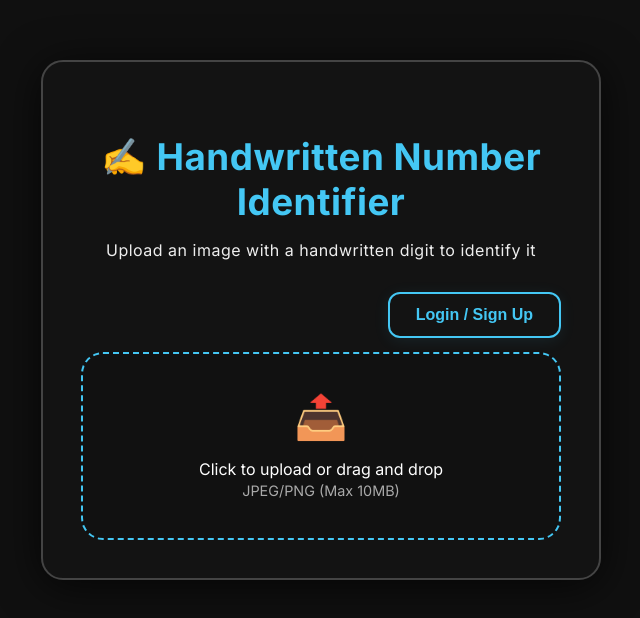
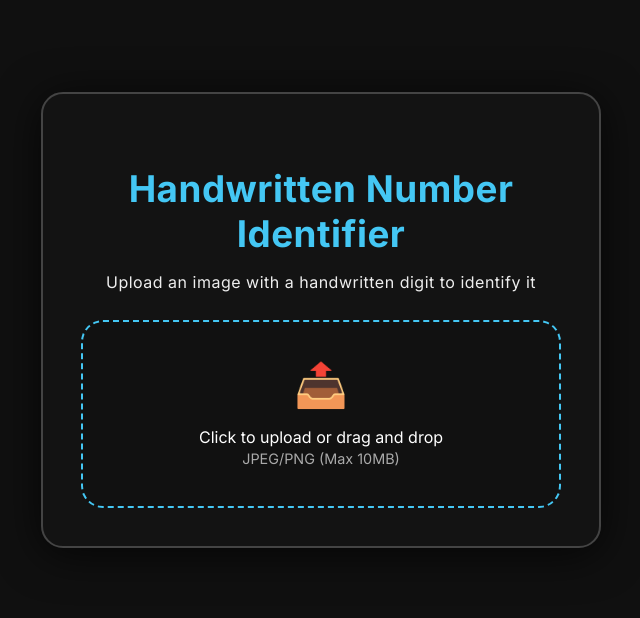
Before and after one commit to PrakharJha4121/handwritten_number, a website: page index.html in a window 1280 px wide. Shown: the part 120-738 px from the top of the page, without its empty margins (319-959 px from the left). Drawn offline with Linux system fonts and the light colour scheme.

Commit message:
Refreshed design: black & white cooler UI

```diff
--- a/index.html
+++ b/index.html
@@ -11,12 +11,12 @@
 <body>
     <div class="container glass">
         <header>
-            <h1>✍️ <span class="accent-text">Handwritten Number Identifier</span></h1>
+            <h1> <span class="accent-text">Handwritten Number Identifier</span></h1>
             <p class="subtitle">Upload an image with a handwritten digit to identify it</p>
         </header>
-        <div class="auth-section">
+        <!-- <div class="auth-section">
             <button class="btn btn-secondary" onclick="toggleAuthModal()">Login / Sign Up</button>
-        </div>
+        </div> -->
 
         <main>
             <div class="upload-section">
```
